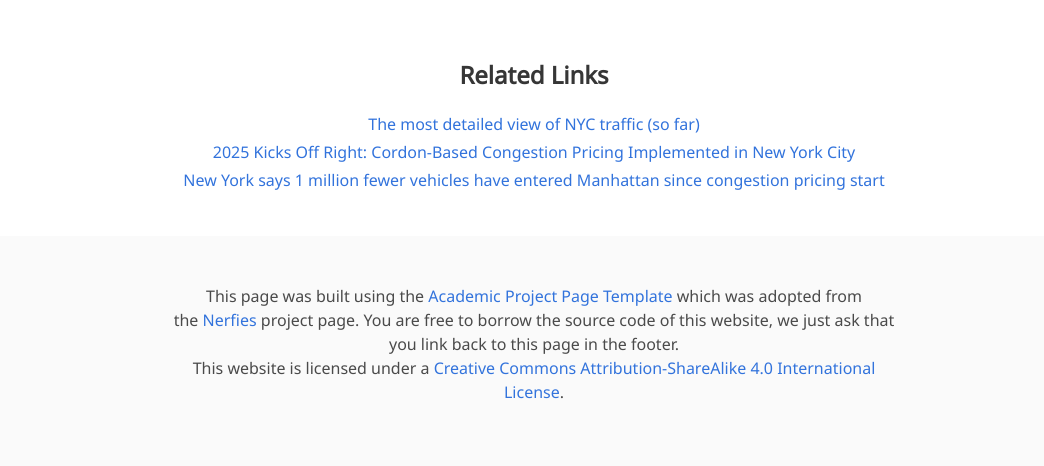
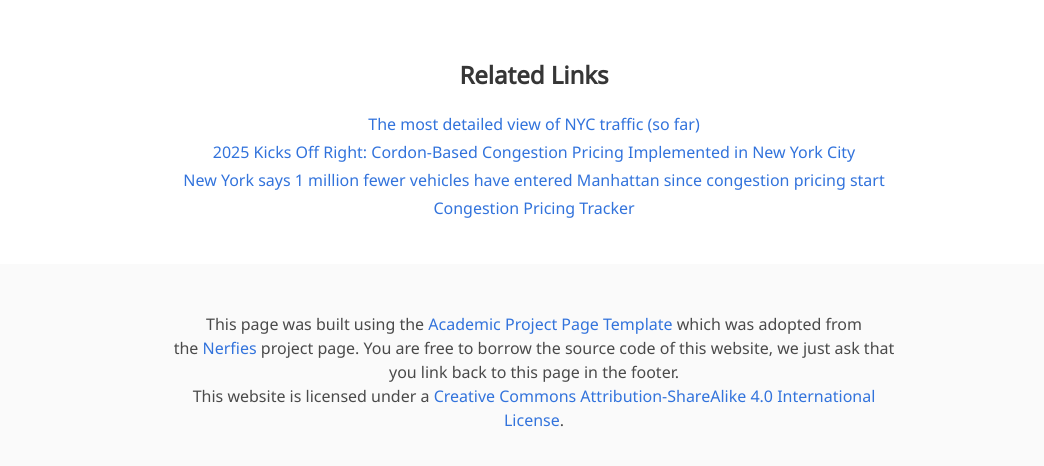
Before and after one commit to mkturkcan/congestionpricing, a plain HTML site: page index.html in a window 1280 px wide. Shown: the part 2706-3172 px from the top of the page, without its empty margins (106-1150 px from the left). Drawn offline with nearby package versions, Linux system fonts and the light colour scheme; some icons are missing; a web font is replaced by a local one.

Commit message:
Update index.html

```diff
--- a/index.html
+++ b/index.html
@@ -269,6 +269,7 @@
         <li><a href="https://www.mta.info/article/most-detailed-view-of-nyc-traffic-so-far" target="_blank">The most detailed view of NYC traffic (so far)</a></li>
         <li><a href="https://inrix.com/blog/2025-kicks-off-right-cordon-based-congestion-pricing-implemented-in-new-york-city/" target="_blank">2025 Kicks Off Right: Cordon-Based Congestion Pricing Implemented in New York City</a></li>
         <li><a href="https://www.msn.com/en-us/urban-infrastructure/transportation-infrastructure/new-york-says-1-million-fewer-vehicles-have-entered-manhattan-since-congestion-pricing-start/ar-AA1y5eBF" target="_blank">New York says 1 million fewer vehicles have entered Manhattan since congestion pricing start</a></li>
+        <li><a href="https://www.congestion-pricing-tracker.com/" target="_blank">Congestion Pricing Tracker</a></li>
       </ul>
     </div>
   </section>
```
